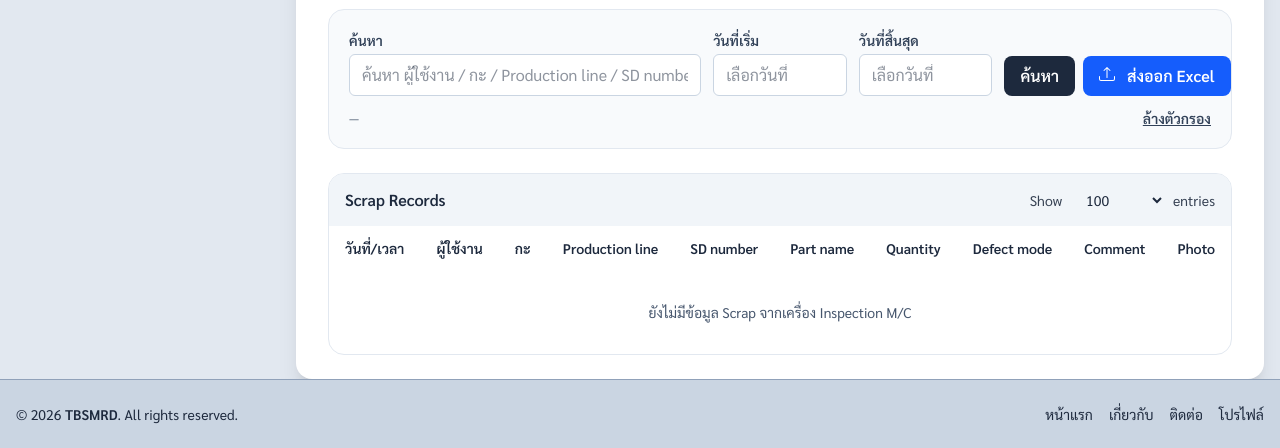
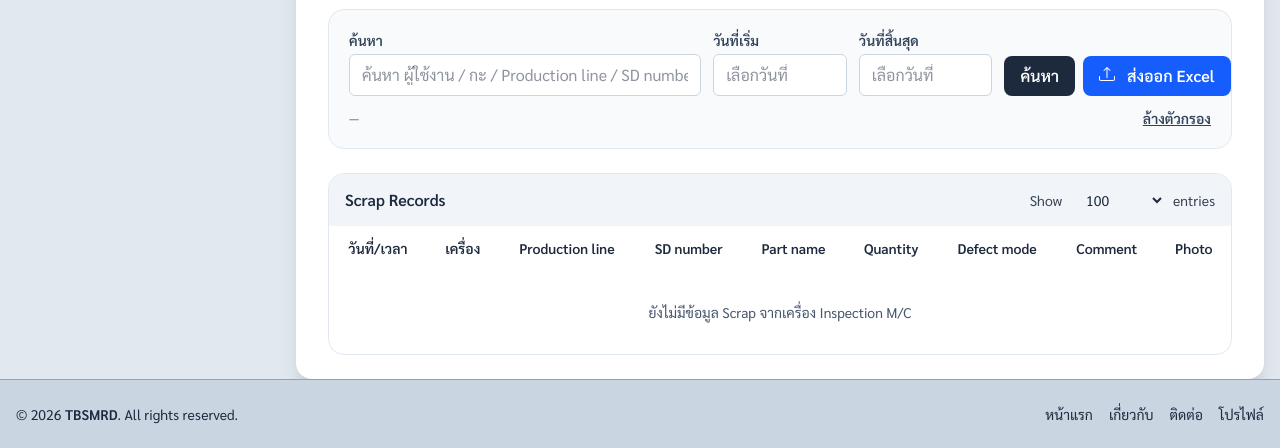
Before and after one commit to wuttinaninpanan/tbsmproduction, a Django app: page /inspection/scrap-dashboard/ in a window 1280 px wide. Shown: the part 950-1398 px from the top of the page. Run offline with Django 5.2, Linux system fonts and the light colour scheme; the visitor is signed in with stand-in values (Sample User, id 1); data comes from the database, SQL or seed files in the repository; data that the repository does not hold is empty; style sheets or scripts are compiled from the project's sources; some libraries are stand-ins or nearby versions.

Commit message:
ScrapRecord

```diff
--- a/core/views/inspection/scrap_dashboard.py
+++ b/core/views/inspection/scrap_dashboard.py
@@ -75,8 +75,7 @@ class InspectionScrapDashboardView(TemplateView):
             "part_number",
             "defect_mode",
             "component_part",
-            "created_by",
-            "created_by__profile",
+            "machine",
         ).all()
 
         if date_from:
@@ -93,9 +92,8 @@ class InspectionScrapDashboardView(TemplateView):
                 | Q(defect_mode__name_en__icontains=q)
                 | Q(component_part__part_name__icontains=q)
                 | Q(component_part__part_number__icontains=q)
-                | Q(created_by__username__icontains=q)
-                | Q(created_by__first_name__icontains=q)
-                | Q(created_by__profile__shift__icontains=q)
+                | Q(machine__machine_no__icontains=q)
+                | Q(machine__machine_name__icontains=q)
             )
         return qs.order_by("-created_at")
 
@@ -176,13 +174,6 @@ class InspectionScrapDashboardView(TemplateView):
         }
 
     # ------------------------------------------------------------------ export
-    @staticmethod
-    def _shift_display(user) -> str:
-        profile = getattr(user, "profile", None) if user is not None else None
-        if profile is None:
-            return "-"
-        return profile.get_shift_display()
-
     def _export_excel(self, request):
         """Export the filtered ScrapRecord rows to the same 4-sheet workbook as
         Manage Production (Production Record / Scrap / สรุปตาม Line / สรุปตาม
@@ -199,8 +190,7 @@ class InspectionScrapDashboardView(TemplateView):
         for r in qs:
             created = timezone.localtime(r.created_at) if r.created_at else None
             created_str = created.strftime("%d/%m/%Y %H:%M") if created else "-"
-            user_str = r.created_by.get_short_name() if r.created_by else "-"
-            shift_str = self._shift_display(r.created_by)
+            machine_str = getattr(r.machine, "machine_no", "-") or "-" if r.machine else "-"
             line_name = getattr(r.production_line, "line_name", "-") or "-"
             qty = r.quantity or 0
 
@@ -210,8 +200,8 @@ class InspectionScrapDashboardView(TemplateView):
                 [
                     created_str,
                     "-",
-                    user_str,
-                    shift_str,
+                    machine_str,
+                    "-",
                     line_name,
                     "-",
                     getattr(r.part_number, "sd_code", "") or "-",
@@ -227,8 +217,8 @@ class InspectionScrapDashboardView(TemplateView):
                 [
                     created_str,
                     "-",
-                    user_str,
-                    shift_str,
+                    machine_str,
+                    "-",
                     line_name,
                     "-",
                     getattr(comp, "sd_code", "") or "-",
--- a/templates/inspection/inspection_scrap_dashboard.html
+++ b/templates/inspection/inspection_scrap_dashboard.html
@@ -110,8 +110,7 @@
 				<thead class="bg-white text-slate-800">
 					<tr>
 						<th class="text-center px-4 py-3 font-extrabold whitespace-nowrap">วันที่/เวลา</th>
-						<th class="text-center px-4 py-3 font-extrabold whitespace-nowrap">ผู้ใช้งาน</th>
-						<th class="text-center px-4 py-3 font-extrabold whitespace-nowrap">กะ</th>
+						<th class="text-center px-4 py-3 font-extrabold whitespace-nowrap">เครื่อง</th>
 						<th class="text-center px-4 py-3 font-extrabold whitespace-nowrap">Production line</th>
 						<th class="text-center px-4 py-3 font-extrabold whitespace-nowrap">SD number</th>
 						<th class="text-center px-4 py-3 font-extrabold whitespace-nowrap">Part name</th>
@@ -125,20 +124,7 @@
 					{% for r in records %}
 						<tr class="hover:bg-slate-50">
 							<td class="px-4 py-3 whitespace-nowrap text-slate-700">{{ r.created_at|localtime|date:"d M Y H:i"|default:"-" }}</td>
-							<td class="px-4 py-3 whitespace-nowrap text-slate-700">{{ r.created_by.get_short_name|default:"-" }}</td>
-							<td class="px-4 py-3 whitespace-nowrap">
-								{% if r.created_by.profile %}
-									{% if r.created_by.profile.shift == 'shift_a' %}
-										<span class="inline-flex items-center px-2.5 py-1 rounded-full text-xs font-bold bg-blue-50 text-blue-700 border border-blue-200">กะ A</span>
-									{% elif r.created_by.profile.shift == 'shift_b' %}
-										<span class="inline-flex items-center px-2.5 py-1 rounded-full text-xs font-bold bg-purple-50 text-purple-700 border border-purple-200">กะ B</span>
-									{% else %}
-										<span class="inline-flex items-center px-2.5 py-1 rounded-full text-xs font-bold bg-orange-50 text-orange-700 border border-orange-200">กะ Day</span>
-									{% endif %}
-								{% else %}
-									<span class="text-slate-400">—</span>
-								{% endif %}
-							</td>
+							<td class="px-4 py-3 whitespace-nowrap text-slate-700">{{ r.machine.machine_no|default:"-" }}</td>
 							<td class="px-4 py-3 font-semibold text-slate-900 whitespace-nowrap">{{ r.production_line|default:"-" }}</td>
 							<td class="px-4 py-3 text-slate-700 whitespace-nowrap">{{ r.part_number.sd_code|default:"-" }}</td>
 							<td class="px-4 py-3 text-slate-700">{{ r.component_part.part_name|default:"-" }}</td>
```
Also changed, not shown: core/models/scrap_record.py (+3 -4 lines), core/migrations/0028_scraprecord_machine_fk_drop_created_by.py (added).
